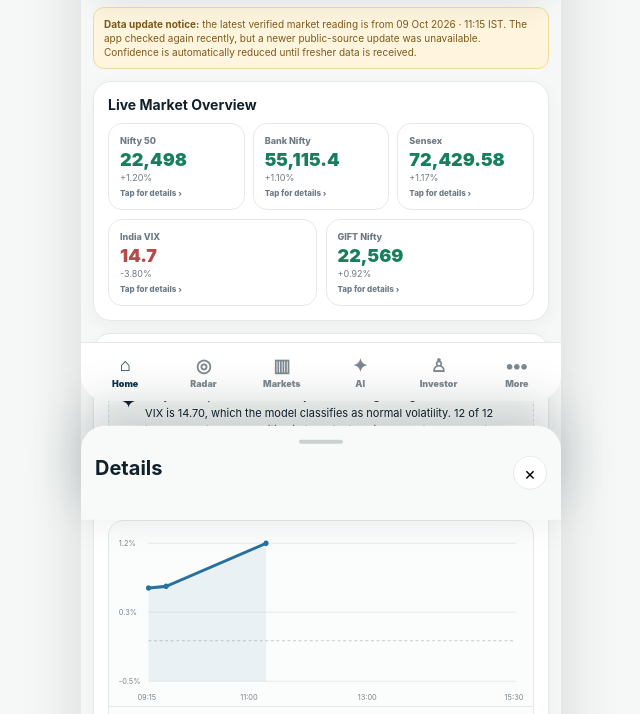
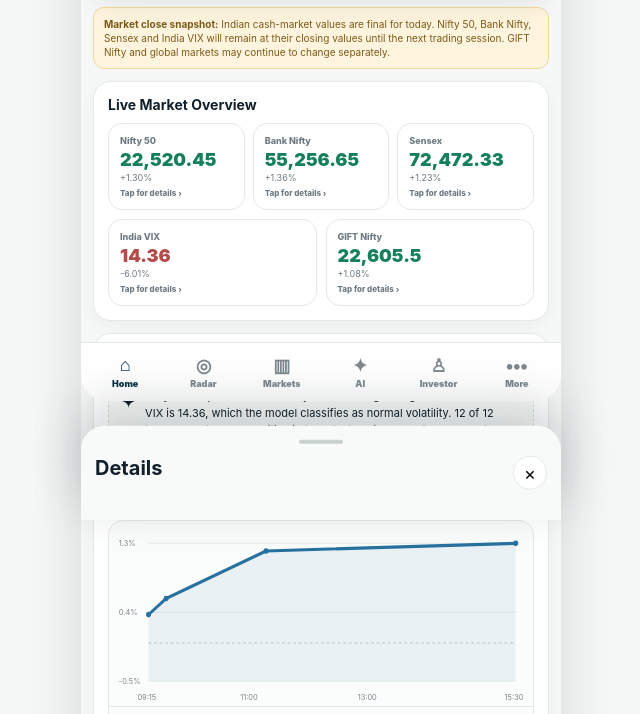
Before and after one commit to pranavgangurde-mm9/moneymantra9-market-intelligence, a plain HTML site: page index.html in a window 1280 px wide. Shown: the part 379-1093 px from the top of the page, without its empty margins (319-959 px from the left). Drawn offline with Linux system fonts and the light colour scheme; no server answers.

Commit message:
Add files via upload

```diff
--- a/index.html
+++ b/index.html
@@ -293,22 +293,22 @@
 const IST='Asia/Kolkata';
 const FALLBACK_DATE='2026-10-09';
 const fallback={
-  timestamp:'09 Oct 2026 · 11:15 IST',
-  asOfEpoch:Date.parse('2026-10-09T11:15:00+05:30'),
-  mode:'Last verified web snapshot',
-  nifty:{price:22498.00,pct:1.20,source:'Downstox',prev:22231.80,low:22294.75,high:22534.40},
-  bank:{price:55115.40,pct:1.10,source:'Downstox',prev:54515.05,open:54746.25,low:54617.20,high:55247.00},
-  sensex:{price:72429.58,pct:1.17,source:'Downstox'},
-  vix:{price:14.70,pct:-3.80,source:'Downstox',prev:15.28,open:15.28,low:13.66,high:15.28},
-  gift:{price:22569.00,pct:0.92,source:'Downstox'},
+  timestamp:'09 Oct 2026 · 15:31 IST',
+  asOfEpoch:Date.parse('2026-10-09T15:31:00+05:30'),
+  mode:'Verified market close snapshot',
+  nifty:{price:22520.45,pct:1.30,source:'Verified closing sources',prev:22231.80,open:22314.95,low:22294.75,high:22580.75},
+  bank:{price:55256.65,pct:1.36,source:'Verified closing source',prev:54515.05,open:54746.25,low:54617.20,high:55256.65},
+  sensex:{price:72472.33,pct:1.23,source:'Verified closing sources',prev:71593.24},
+  vix:{price:14.36,pct:-6.01,source:'Verified closing source',prev:15.28,low:13.66,high:15.28},
+  gift:{price:22605.50,pct:1.08,source:'Verified closing source'},
   breadth:{adv:32,dec:18,time:'09:33 IST',source:'Economic Times'},
   sectors:[
-    ['IT',28620.65,3.19],['Pharma',25951.55,0.50],['Auto',24916.75,1.65],['FMCG',44645.80,1.70],
-    ['Metal',11980.00,0.93],['Realty',802.00,0.68],['Energy',35743.85,0.27],['PSU Bank',8095.45,1.24],
-    ['Financial Services',26769.20,1.16],['Infrastructure',8558.15,0.64],['Media',1550.90,1.07],['Banking',55115.40,1.10]
+    ['IT',28574.90,3.02],['Pharma',25962.05,0.54],['Auto',24859.90,1.42],['FMCG',44864.25,2.20],
+    ['Metal',12000.75,1.10],['Realty',803.95,0.92],['Energy',35786.50,0.38],['PSU Bank',8126.35,1.63],
+    ['Financial Services',26822.05,1.36],['Infrastructure',8574.45,0.83],['Media',1553.30,1.23],['Banking',55256.65,1.36]
   ],
   seedTimeline:[
-    {time:'09:15',pct:0.65},{time:'09:33',pct:0.67},{time:'11:15',pct:1.20}
+    {time:'09:15',pct:0.37},{time:'09:33',pct:0.58},{time:'11:15',pct:1.20},{time:'15:30',pct:1.30}
   ]
 };
 
@@ -406,7 +406,17 @@
  if(!Number.isFinite(ep))return null;
  return Math.max(0,Math.round((Date.now()-ep)/60000));
 }
+function isFinalCloseSnapshot(){
+ if(!marketData||!marketData.mode)return false;
+ if(!marketData.mode.toLowerCase().includes('market close snapshot'))return false;
+ const ep=Number(marketData.asOfEpoch);
+ if(!Number.isFinite(ep))return false;
+ const snapDate=new Intl.DateTimeFormat('en-CA',{timeZone:IST,year:'numeric',month:'2-digit',day:'2-digit'}).format(new Date(ep));
+ return snapDate===dateIST() && marketStatus()==='Closed';
+}
+
 function freshnessLabel(){
+ if(isFinalCloseSnapshot())return 'Final market close';
  const a=dataAgeMinutes();
  if(a==null)return 'Timestamp unavailable';
  if(a<=5)return 'Current';
@@ -435,7 +445,7 @@
  const coverage=comps.length;
  let confidence=clamp(50+aligned*9+coverage*3+(lastSuccessfulMode==='live'?8:0),45,94);
  const age=dataAgeMinutes();
- if(age!=null){
+ if(age!=null && !isFinalCloseSnapshot()){
    if(age>120) confidence=Math.min(confidence,35);
    else if(age>60) confidence=Math.min(confidence,45);
    else if(age>30) confidence=Math.min(confidence,55);
@@ -474,7 +484,10 @@
  document.getElementById('marketState').textContent=marketStatus()==='Closed'?'Closed · snapshot retained':marketStatus();
  const age=dataAgeMinutes();
  const stale=document.getElementById('staleNote');
- if(age!=null&&age>15){
+ if(isFinalCloseSnapshot()){
+   stale.style.display='block';
+   stale.innerHTML=`<b>Market close snapshot:</b> Indian cash-market values are final for today. Nifty 50, Bank Nifty, Sensex and India VIX will remain at their closing values until the next trading session. GIFT Nifty and global markets may continue to change separately.`;
+ }else if(age!=null&&age>15){
    stale.style.display='block';
    stale.innerHTML=`<b>Data update notice:</b> the latest verified market reading is from ${marketData.timestamp}. The app checked again recently, but a newer public-source update was unavailable. Confidence is automatically reduced until fresher data is received.`;
  }else stale.style.display='none';
@@ -491,8 +504,8 @@
  setValue('vix',marketData.vix?.price,marketData.vix?.pct);
  setValue('gift',marketData.gift?.price,marketData.gift?.pct);
  document.getElementById('marketExplain').textContent=explanation(m);
- document.getElementById('dataTime').textContent='Data as of · '+(marketData.timestamp||'timestamp unavailable');
- document.getElementById('heroSource').textContent=lastSuccessfulMode==='live'?'PUBLIC WEB REFRESH':freshnessLabel().toUpperCase();
+ document.getElementById('dataTime').textContent=(isFinalCloseSnapshot()?'Market close · ':'Data as of · ')+(marketData.timestamp||'timestamp unavailable');
+ document.getElementById('heroSource').textContent=isFinalCloseSnapshot()?'FINAL CLOSE':(lastSuccessfulMode==='live'?'PUBLIC WEB REFRESH':freshnessLabel().toUpperCase());
  document.getElementById('marketPill').textContent='● '+marketStatus().toUpperCase();
  document.getElementById('radGift').textContent='GIFT '+icon(marketData.gift?.pct);
  document.getElementById('radPrice').textContent='PRICE '+icon(marketData.nifty?.pct);
@@ -872,7 +885,7 @@
  render();
  document.getElementById('lastUpdate').textContent=restored?'Last market snapshot restored':'Source snapshot loaded';
  document.getElementById('sourceMode').textContent=marketStatus()==='Closed'
-   ? 'Indian market closed · last snapshot retained'
+   ? 'Indian market closed · final close retained'
    : 'Starting live refresh';
  setupAuto();
  setTimeout(()=>refreshAll(false),250);
```
Also changed, not shown: README.txt.
